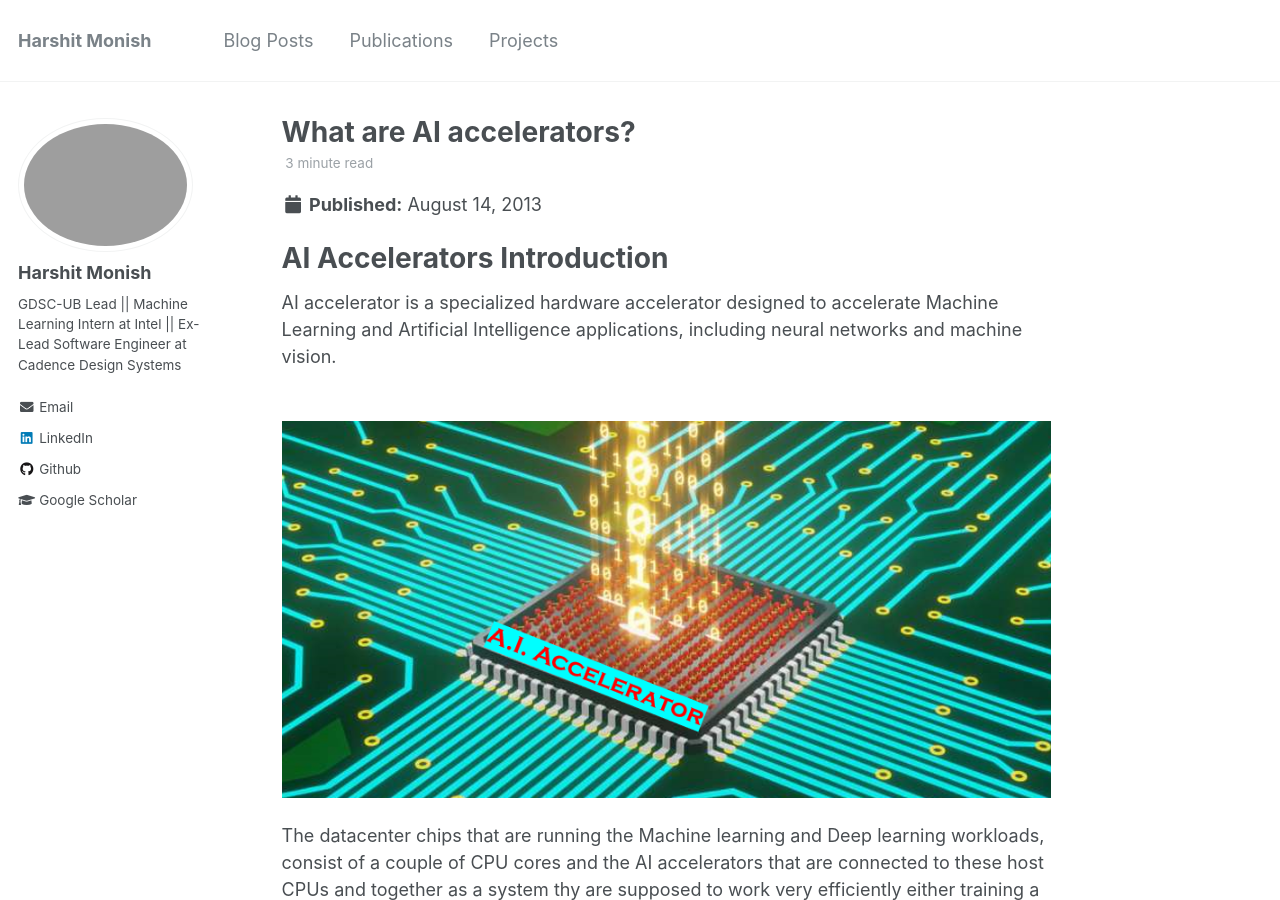
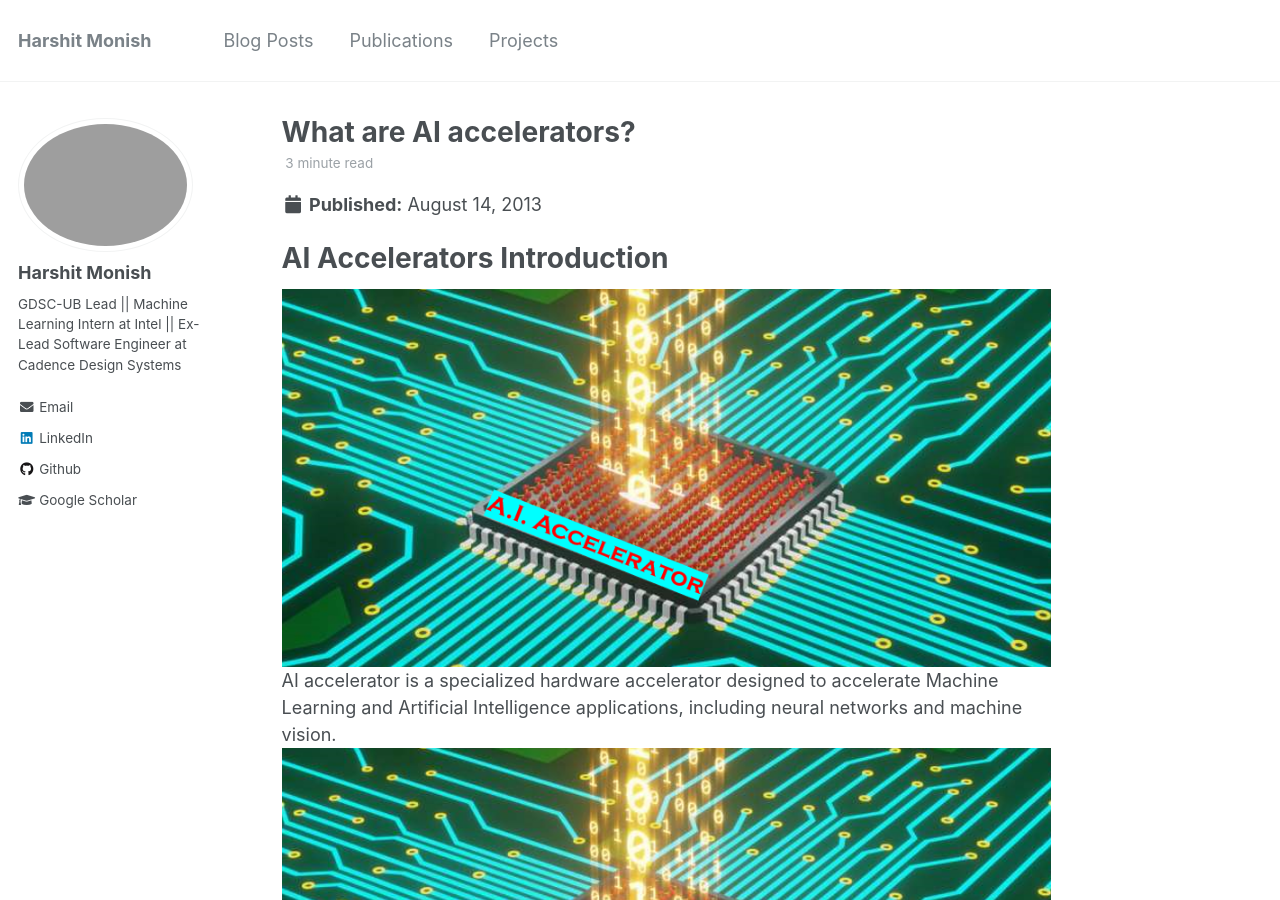
Before and after one commit to harshitmonish/harshitmonish.github.io, a Jekyll site: the page built from _posts/2013-08-14-blog-post-2.md, in a window 1280 px wide and 900 px high. Built offline with Jekyll 4.4.1, drawn with Linux system fonts in a browser that asks for light colours.

Commit message:
Adding 2 blog

```diff
--- a/_posts/2013-08-14-blog-post-2.md
+++ b/_posts/2013-08-14-blog-post-2.md
@@ -10,8 +10,8 @@
 
 AI Accelerators Introduction
 ===
+<img src='/images/AI_Accel.PNG'>
 AI accelerator is a specialized hardware accelerator designed to accelerate Machine Learning and Artificial Intelligence applications, including neural networks and machine vision.
-
 <br/><img src='/images/AI_Accel.PNG'>
 
 The datacenter chips that are running the Machine learning and Deep learning workloads, consist of a couple of CPU cores and the AI accelerators that are connected to these host CPUs and together as a system thy are supposed to work very efficiently either training a model or for high capacity inference.
```
